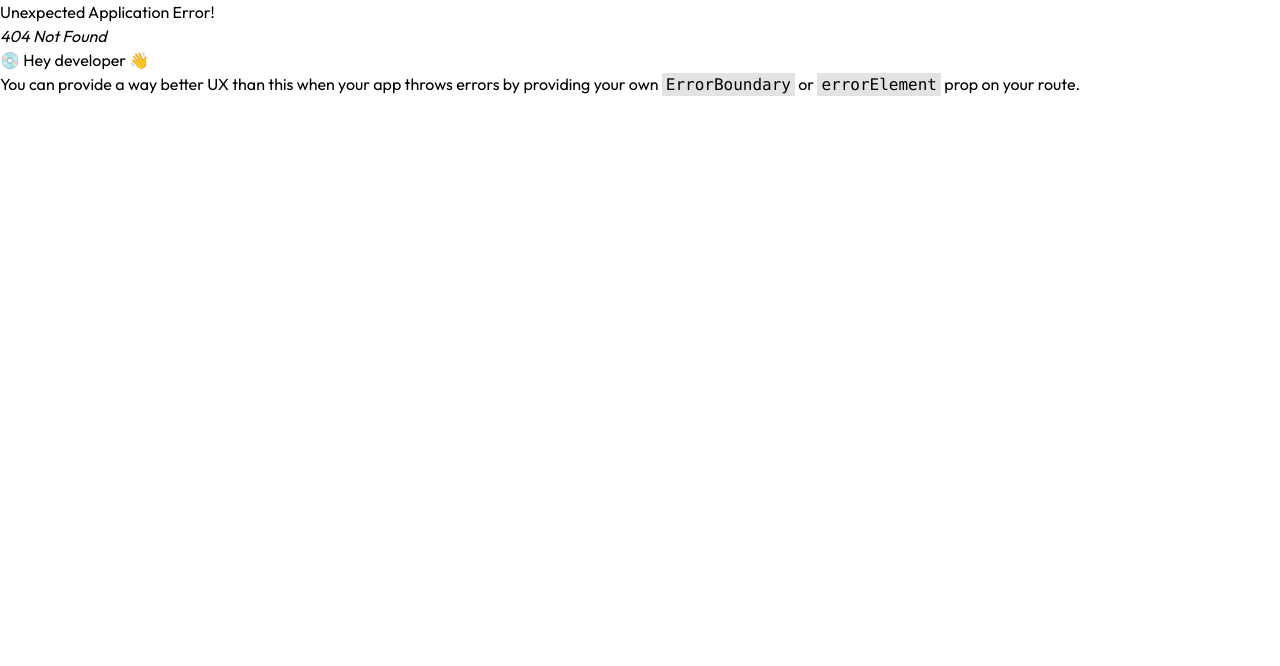
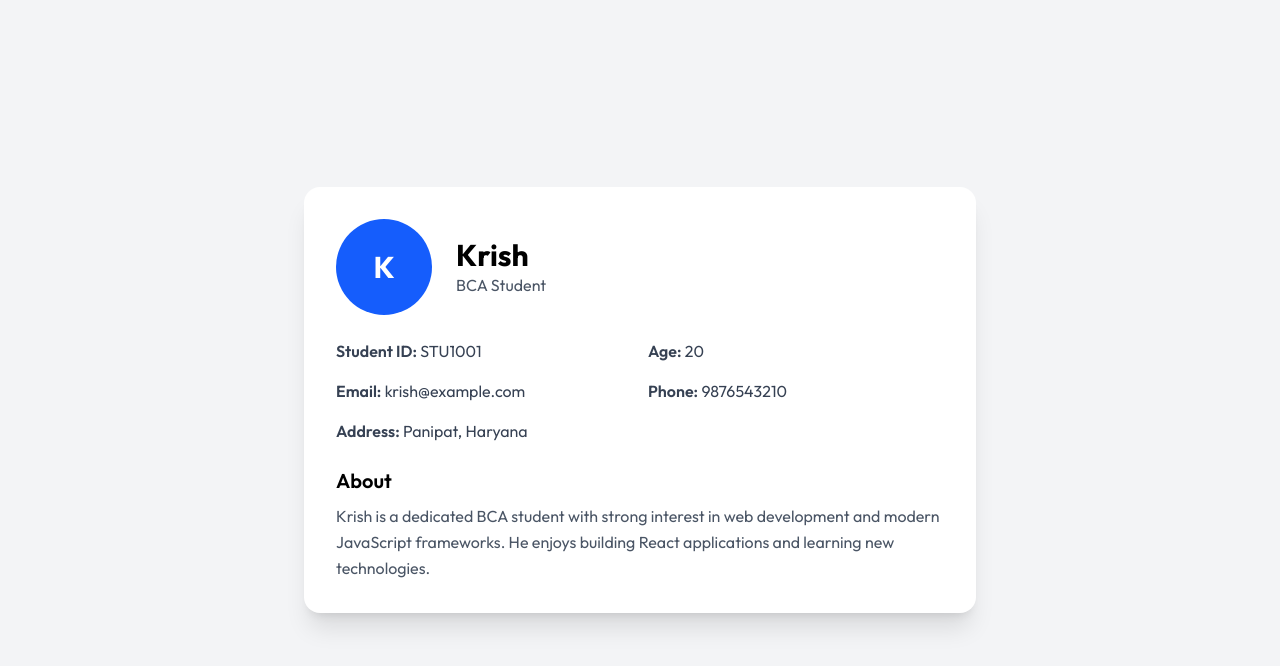
Before and after one commit to k70118088-star/test, a React (Vite) app: page /student/1 in a window 1280 px wide. Before the commit this address had no page. Shown: the top 666 px of the page. Built offline with nearby package versions, Linux system fonts and the light colour scheme.

Commit message:
student cards

```diff
--- /dev/null
+++ b/src/StudentDetails.jsx
@@ -0,0 +1,87 @@
+import React from "react";
+import { useParams, Link } from "react-router-dom";
+
+const students = [
+  {
+    id: 1,
+    name: "Krish",
+    age: 20,
+    course: "BCA",
+    email: "krish@example.com",
+    phone: "9876543210",
+    address: "Panipat, Haryana",
+    about:"Krish is a dedicated BCA student with strong interest in web development and modern JavaScript frameworks. He enjoys building React applications and learning new technologies.",
+  },
+  {
+    id: 2,
+    name: "Rahul",
+    age: 22,
+    course: "BTech",
+    email: "rahul@example.com",
+    phone: "9123456780",
+    address: "Delhi, India",
+    about:"Rahul is a passionate engineering student focused on software development and problem solving. He actively participates in coding competitions and hackathons.",
+  },
+  {
+    id: 3,
+    name: "Priya",
+    age: 21,
+    course: "BBA",
+    email: "priya@example.com",
+    phone: "9988776655",
+    address: "Chandigarh, India",
+    about:"Priya is a motivated BBA student with strong communication and leadership skills. She is interested in business management and entrepreneurship.",
+  },
+];
+
+const StudentDetails = () => {
+  const { id } = useParams();
+  const student = students.find((s) => s.id === parseInt(id));
+
+  if (!student) {
+    return (
+      <div className="min-h-screen flex items-center justify-center bg-gray-100">
+        <h2 className="text-2xl font-semibold text-red-500">
+          Student Not Found
+        </h2>
+      </div>
+    );
+  }
+  return (
+    <div className="min-h-screen bg-gray-100 flex items-center justify-center px-4 py-10">
+      <div className="bg-white rounded-2xl shadow-xl p-8 w-full max-w-2xl">
+
+        <div className="flex items-center gap-6 mb-6">
+          <div className="w-24 h-24 rounded-full bg-blue-600 text-white flex items-center justify-center text-3xl font-bold">
+            {student.name.charAt(0)}
+          </div>
+
+          <div>
+            <h2 className="text-3xl font-bold">{student.name}</h2>
+            <p className="text-gray-600">{student.course} Student</p>
+          </div>
+        </div>
+
+        <div className="grid grid-cols-1 md:grid-cols-2 gap-4 text-gray-700">
+          <p><span className="font-semibold">Student ID:</span> STU{student.id}00{student.id}</p>
+          <p><span className="font-semibold">Age:</span> {student.age}</p>
+          <p><span className="font-semibold">Email:</span> {student.email}</p>
+          <p><span className="font-semibold">Phone:</span> {student.phone}</p>
+          <p className="md:col-span-2">
+            <span className="font-semibold">Address:</span> {student.address}
+          </p>
+        </div>
+
+        <div className="mt-6">
+          <h3 className="text-xl font-semibold mb-2">About</h3>
+          <p className="text-gray-600 leading-relaxed">
+            {student.about}
+          </p>
+        </div>
+        </div>
+      </div>
+
+  );
+};
+
+export default StudentDetails;
--- /dev/null
+++ b/src/Students.jsx
@@ -0,0 +1,56 @@
+import React from "react";
+import { Link } from "react-router-dom";
+
+const students = [
+  { id: 1, name: "Krish", age: 20, course: "BCA" },
+  { id: 2, name: "Rahul", age: 22, course: "BTech" },
+  { id: 3, name: "Priya", age: 21, course: "BBA" },
+];
+
+const Students = () => {
+  return (
+    <div className="min-h-screen bg-gray-100 py-10 px-4">
+      <h2 className="text-3xl font-bold text-center mb-8">
+        Student List
+      </h2>
+
+      <div className="grid grid-cols-1 sm:grid-cols-2 md:grid-cols-3 gap-6 max-w-6xl mx-auto">
+        {students.map((student) => (
+          <div
+            key={student.id}
+            className="bg-white rounded-xl shadow-md p-6 hover:shadow-xl hover:scale-105 transition duration-300"
+          >
+            <div className="flex items-center justify-center mb-4">
+              <div className="w-16 h-16 rounded-full bg-blue-500 text-white flex items-center justify-center text-xl font-bold">
+                {student.name.charAt(0)}
+              </div>
+            </div>
+
+            <h3 className="text-xl font-semibold text-center">
+              {student.name}
+            </h3>
+
+            <p className="text-gray-600 text-center mt-2">
+              Age: {student.age}
+            </p>
+
+            <p className="text-gray-600 text-center">
+              Course: {student.course}
+            </p>
+
+            <div className="text-center mt-4">
+              <Link
+                to={`/student/${student.id}`}
+                className="inline-block bg-blue-600 text-white px-4 py-2 rounded-lg hover:bg-blue-700 transition"
+              >
+                View Details
+              </Link>
+            </div>
+          </div>
+        ))}
+      </div>
+    </div>
+  );
+};
+
+export default Students;
--- a/src/components/Common/CategoriesCard.jsx
+++ b/src/components/Common/CategoriesCard.jsx
@@ -12,7 +12,7 @@ const CategoriesCard = ({ image, text, prize }) => {
   };
 
   return (
-    <div className="w-66.75 h-75.75 cursor-pointer bg-white hover:shadow-[0_0_51px_rgba(0,0,0,0.08)]">
+    <div className="w-66.75 w-full h-75.75 cursor-pointer bg-white hover:shadow-[0_0_51px_rgba(0,0,0,0.08)]">
       <div className="relative group bg-[#EFEFEF] h-62.75 flex items-center justify-center overflow-hidden">
         <div className="absolute top-4 right-4 w-9 h-9 bg-white rounded-full flex items-center justify-center z-21 cursor-pointer">
           <svg
--- a/src/components/Landingpage/Cart.jsx
+++ b/src/components/Landingpage/Cart.jsx
@@ -12,9 +12,10 @@ const Cart = () => {
 
     const updated = storedCart.map((item) => ({
       ...item,
-      quantity: item.quantity || 1 || 2,
-      price: Number(item.prize),
+      quantity: item.quantity || 1,
+      prize: Number(item.prize),
     }));
+
     setCartItems(updated);
   }, []);
 
@@ -47,63 +48,79 @@ const Cart = () => {
     <>
       <Headbar />
       <Navbar />
-    <div className="max-w-275 mx-auto px-4 py-12">
-
+      <div className="max-w-6xl mx-auto px-4 py-12 min-h-[60vh]">
         <div className="flex justify-between items-center mb-8">
           <h1 className="text-3xl font-bold">Your Cart</h1>
-        <h1 className="underline text-gray-600">
-         <Link to={"/"}>Continue Shopping</Link>
-        </h1>
+          <Link to="/" className="underline text-gray-600">
+            Continue Shopping
+          </Link>
         </div>
+        {cartItems.length === 0 ? (
+          <div className="flex flex-col items-center justify-center h-[50vh] text-center">
+            <h2 className="text-2xl font-semibold mb-3">Your Cart is Empty</h2>
+            <p className="text-gray-500 mb-6">
+              No products have been added yet.
+            </p>
 
-      <div className="grid grid-cols-3 bg-gray-200 p-4 font-medium text-gray-700">
+            <Link to="/">
+              <button className="bg-teal-500 hover:bg-teal-600 text-white px-6 py-3 rounded-md transition">
+                Continue Shopping
+              </button>
+            </Link>
+          </div>
+        ) : (
+          <>
+            <div className="hidden md:grid grid-cols-3 bg-gray-200 p-4 font-medium text-gray-700">
               <p>Product</p>
               <p className="text-center">Quantity</p>
               <p className="text-right">Total</p>
             </div>
-
             {cartItems.map((item, index) => {
               const total = (item.prize * item.quantity).toFixed(2);
-
               return (
                 <div
                   key={index}
-            className="grid grid-cols-3 items-center border-b py-6"
+                  className="grid md:grid-cols-3 gap-6 items-center border-b py-6"
                 >
                   <div className="flex items-center gap-4">
                     <img
                       src={item.image}
-                className="w-20 h-20 object-contain"/>
+                      alt={item.text}
+                      className="w-20 h-20 object-contain"
+                    />
                     <div>
                       <h2 className="font-medium">{item.text}</h2>
-                <p className="text-sm text-gray-500">
-                  €{item.prize}
-                </p>
+                      <p className="text-sm text-gray-500">€{item.prize}</p>
                     </div>
                   </div>
-
-            <div className="flex justify-center items-center gap-3">
+                  <div className="flex justify-start md:justify-center items-center gap-3">
                     <button
-                onClick={() => updateQuantity(index, "decrease")} className="w-10 h-10 bg-gray-700 text-white text-lg">
+                      onClick={() => updateQuantity(index, "decrease")}
+                      className="w-10 h-10 bg-gray-700 text-white text-lg"
+                    >
                       -
                     </button>
                     <span className="px-4">{item.quantity}</span>
                     <button
-                onClick={() => updateQuantity(index, "increase")}className="w-10 h-10 bg-teal-custom  text-white text-lg">
+                      onClick={() => updateQuantity(index, "increase")}
+                      className="w-10 h-10 bg-teal-500 text-white text-lg"
+                    >
                       +
                     </button>
-
                     <button
-                onClick={() => removeItem(index)}className="ml-4 text-gray-500">
+                      onClick={() => removeItem(index)}
+                      className="ml-4 text-gray-500 hover:text-red-500"
+                    >
                       <FaTrash />
                     </button>
                   </div>
-            <div className="text-right font-medium">
+                  <div className="text-left md:text-right font-medium">
                     €{total}
                   </div>
                 </div>
               );
             })}
+
             <div className="flex justify-end mt-10">
               <div className="w-full max-w-sm">
                 <div className="flex justify-between font-medium mb-2">
@@ -113,11 +130,13 @@ const Cart = () => {
                 <p className="text-sm text-gray-500 mb-6">
                   Taxes, discounts and shipping calculated at checkout.
                 </p>
-          <button className="w-full bg-teal-custom  text-white py-4 text-lg font-medium">
+                <button className="w-full bg-teal-500 hover:bg-teal-600 text-white py-4 text-lg font-medium transition">
                   Checkout
                 </button>
               </div>
             </div>
+          </>
+        )}
       </div>
     </>
   );
```
Also changed, not shown: src/App.jsx (+22 -17 lines). Lines whose indentation alone changed are shown as unchanged.
